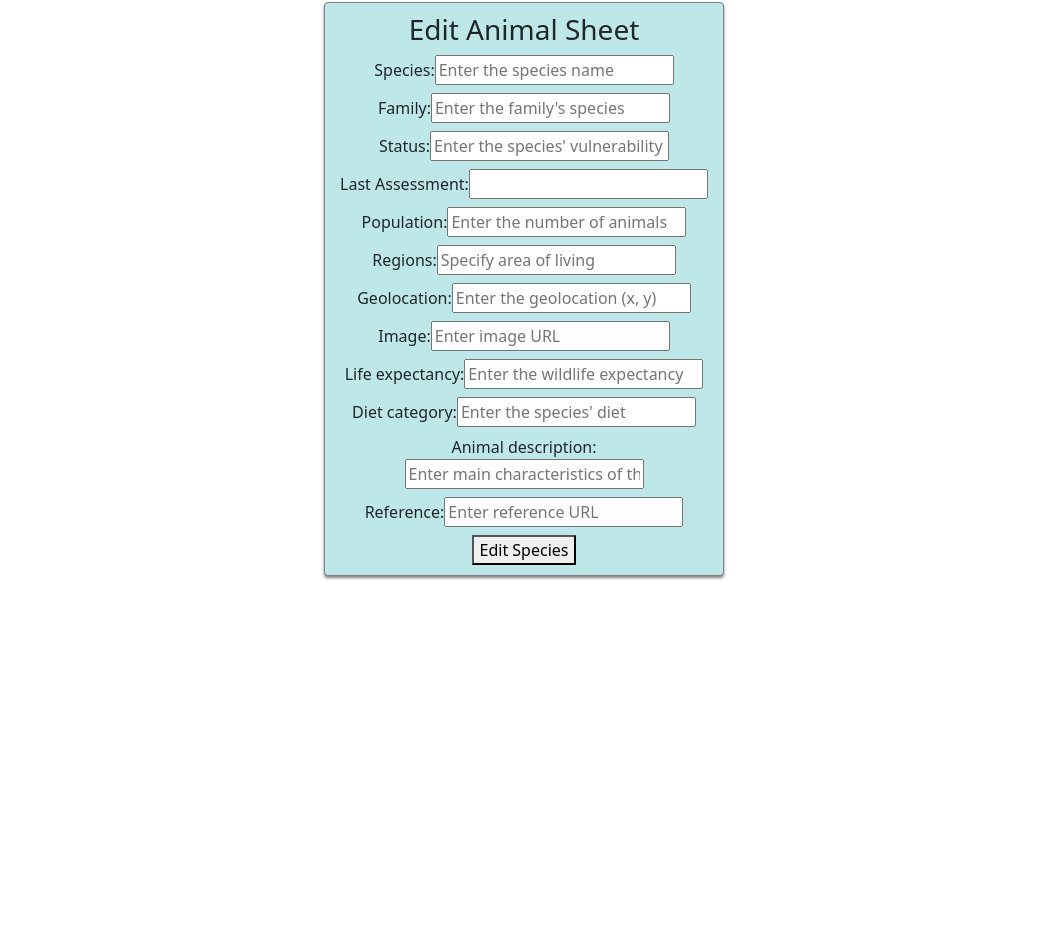
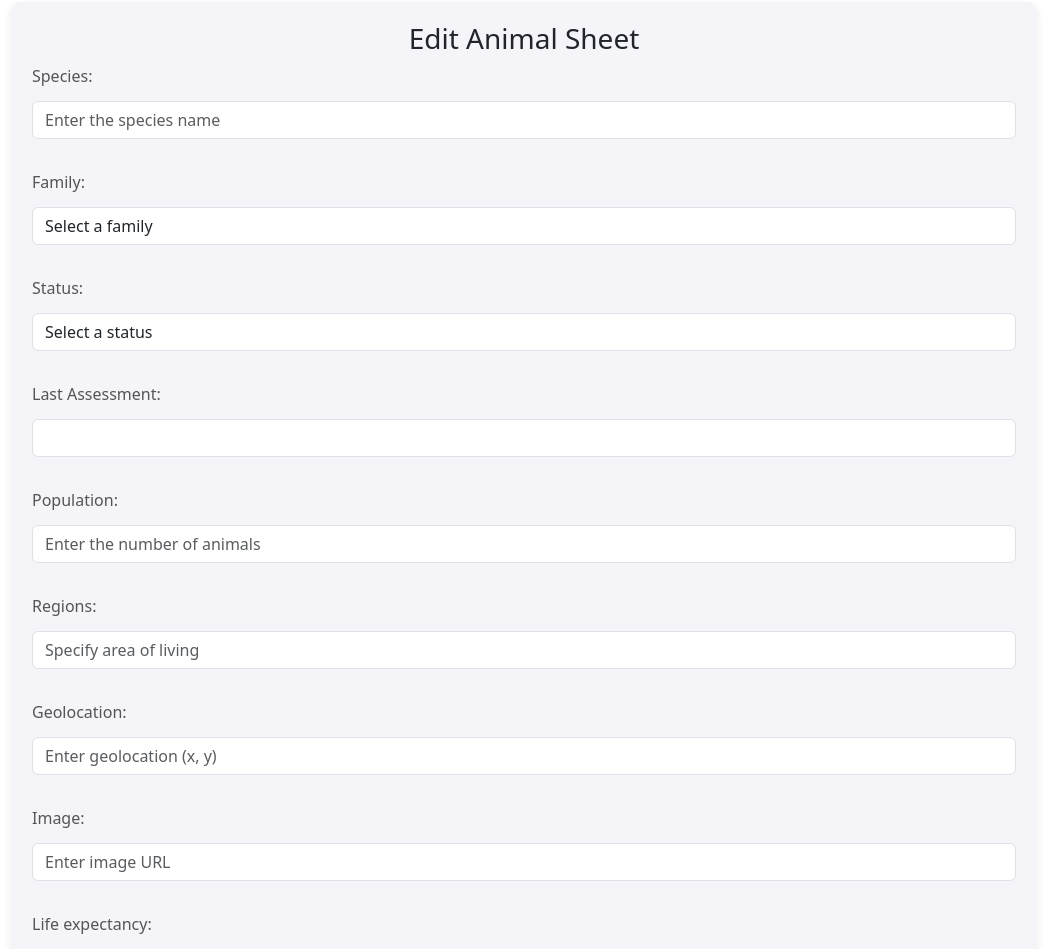
Before and after one commit to GB-Squad/Project-2-Environment-Climate-change, a React (Vite) app: page /edit/1 in a window 1280 px wide. Shown: the part 233-1182 px from the top of the page, without its empty margins (116-1163 px from the left). Before the commit the page ends 829 px from the top, so only its background shows below. Built offline with nearby package versions, Linux system fonts and the light colour scheme; no server answers.

Commit message:
search functinality with some css

```diff
--- a/src/App.jsx
+++ b/src/App.jsx
@@ -1,39 +1,41 @@
-import { useState } from 'react'
-import './App.css'
-import Navbar from './Components/Navbar'
-import AnimalsList from './Pages/AnimalsListing' // Fixed import name
-import HomePage from './Pages/HomePage'
-import { Routes, Route } from 'react-router-dom'
+import { useState } from 'react';
+import './App.css';
+import Navbar from './Components/Navbar';
+import AnimalsList from './Pages/AnimalsListing';
+import HomePage from './Pages/HomePage';
+import { Routes, Route } from 'react-router-dom';
 import AnimalDetails from "./Pages/AnimalDetails";
 import AddAnimal from './Pages/AddAnimal';
-import EditAnimal from './Pages/EditAnimal'
-import axios from 'axios'
-
-
-
+import EditAnimal from './Pages/EditAnimal';
 
 function App() {
+  const [searchTerm, setSearchTerm] = useState('');
+  const [displayAnimal, setAnimal] = useState([]);
 
-  const [DisplayAnimal, setAnimal] = useState([]);
-
-
+  const handleSearchChange = (term) => {
+    setSearchTerm(term);
+  };
 
   return (
     <>
-      <h1> Wildlife Watcher</h1>
+      <h1>Wildlife Watcher</h1>
       <h3>A collaborative tool for tracking species conservation statuses</h3>
-      <Navbar />
-      <div>
-        <Routes>
-          <Route path="/animalList" element={<AnimalsList callBackDisplayAnimal={DisplayAnimal} callBackSetAnimal={setAnimal} />} ></Route>
-          <Route path="/" element={<HomePage callBackDisplayAnimal={DisplayAnimal} callBackSetAnimal={setAnimal}/>} ></Route>
-          <Route path="/animal/:id" element={<AnimalDetails />} />
-          <Route path="/addAnimal" element={<AddAnimal />} />
-          <Route path="/edit/:id" element={<EditAnimal />} />
-        </Routes>
-      </div>
+      <Navbar searchTerm={searchTerm} onSearchChange={handleSearchChange} />
+      <Routes>
+        <Route
+          path="/animalList"
+          element={<AnimalsList searchTerm={searchTerm} callBackDisplayAnimal={displayAnimal} callBackSetAnimal={setAnimal} />}
+        />
+        <Route
+          path="/"
+          element={<HomePage callBackDisplayAnimal={displayAnimal} callBackSetAnimal={setAnimal} />}
+        />
+        <Route path="/animal/:id" element={<AnimalDetails />} />
+        <Route path="/addAnimal" element={<AddAnimal />} />
+        <Route path="/edit/:id" element={<EditAnimal />} />
+      </Routes>
     </>
-  )
+  );
 }
 
-export default App
+export default App;
--- a/src/Components/Navbar.jsx
+++ b/src/Components/Navbar.jsx
@@ -1,6 +1,6 @@
 import { Link, NavLink, useLocation } from "react-router-dom";
 
-function Navbar() {
+function Navbar({ searchTerm, onSearchChange }) {
     const location = useLocation();
     const shouldShowSearchBar = location.pathname === '/animalList';
 
@@ -17,6 +17,8 @@ function Navbar() {
                             type="search"
                             placeholder="Search"
                             aria-label="Search"
+                            value={searchTerm}
+                            onChange={(e) => onSearchChange(e.target.value)}
                         />
                         <button className="btn btn-outline-success" type="submit">
                             Search
--- a/src/Pages/AddAnimal.jsx
+++ b/src/Pages/AddAnimal.jsx
@@ -1,7 +1,7 @@
 import React, { useState } from "react";
 import axios from "axios";
 import { useNavigate } from "react-router-dom";
-import "../Styles/addAnimal.css";
+import "../Pages/EditAnimal.css";
 
 function AddAnimal() {
     const [family, setFamily] = useState("");
@@ -69,150 +69,159 @@ function AddAnimal() {
         <div className="addAnimalFormContainer">
             <h3>Track new species</h3>
             <form onSubmit={handleSubmit}>
-                <label>
-                    Species:
+                <div className="form-group">
+                    <label>Species:</label>
                     <input
                         type="text"
                         name="species"
-                        placeholder="enter the species name"
+                        placeholder="Enter the species name"
                         value={species}
                         onChange={(e) => { setSpecies(e.target.value) }}
+                        className="form-control"
                     />
-                </label>
+                </div>
 
-                <label>
-                    Family:
+                <div className="form-group">
+                    <label>Family:</label>
                     <select
                         name="family"
                         value={family}
                         onChange={(e) => setFamily(e.target.value)}
+                        className="form-control"
                         required
                     >
                         <option value="">Select a family</option>
-                        <option value="mammals">Felidae</option>
-                        <option value="reptiles">Canidae</option>
-                        <option value="fish">Cervidae</option>
-                        <option value="Birds">Ursidae</option>
-                        {/* Add more families as needed */}
+                        <option value="Felidae">Felidae</option>
+                        <option value="Canidae">Canidae</option>
+                        <option value="Cervidae">Cervidae</option>
+                        <option value="Ursidae">Ursidae</option>
                     </select>
-                </label>
+                </div>
 
-                <label>
-                    Status:
+                <div className="form-group">
+                    <label>Status:</label>
                     <select
                         name="status"
                         value={status}
                         onChange={(e) => setStatus(e.target.value)}
+                        className="form-control"
                         required
                     >
                         <option value="">Select a status</option>
-                        <option value="Critically Endangered (CR)">Endangered</option>
-                        <option value="Endangered (EN)">Vulnerable</option>
-                        <option value="Vulnerable">Critically Endangered</option>
+                        <option value="Critically Endangered (CR)">Critically Endangered</option>
+                        <option value="Endangered (EN)">Endangered</option>
+                        <option value="Vulnerable">Vulnerable</option>
+                    </select>
+                </div>
 
-                    </select>
-                </label>
-
-                <label>
-                    Last Assessment:
+                <div className="form-group">
+                    <label>Last Assessment:</label>
                     <input
                         type="date"
                         name="lastAssessed"
-                        placeholder="enter the date of the last status assessment"
                         value={lastAssessed}
                         onChange={(e) => { setLastAssessed(e.target.value) }}
+                        className="form-control"
                     />
-                </label>
+                </div>
 
-                <label>
-                    Population:
+                <div className="form-group">
+                    <label>Population:</label>
                     <input
                         type="number"
                         name="population"
-                        placeholder="enter the number of animals"
+                        placeholder="Enter the number of animals"
                         value={population}
                         onChange={(e) => { setPopulation(e.target.value) }}
+                        className="form-control"
                     />
-                </label>
+                </div>
 
-                <label>
-                    Regions:
+                <div className="form-group">
+                    <label>Regions:</label>
                     <input
                         type="text"
                         name="regions"
-                        placeholder="specify area of living"
+                        placeholder="Specify area of living"
                         value={regions}
                         onChange={(e) => { setRegions(e.target.value) }}
+                        className="form-control"
                     />
-                </label>
+                </div>
 
-                <label>
-                    Geolocation:
+                <div className="form-group">
+                    <label>Geolocation:</label>
                     <input
                         type="text"
                         name="geolocations"
-                        placeholder="enter the geolocation (x, y)"
+                        placeholder="Enter geolocation (x, y)"
                         value={geolocations}
                         onChange={(e) => { setGeolocations(e.target.value) }}
+                        className="form-control"
                     />
-                </label>
+                </div>
 
-                <label>
-                    Image:
+                <div className="form-group">
+                    <label>Image:</label>
                     <input
                         type="text"
                         name="image"
-                        placeholder="enter image URL"
+                        placeholder="Enter image URL"
                         value={image}
                         onChange={(e) => { setImage(e.target.value) }}
+                        className="form-control"
                     />
-                </label>
+                </div>
 
-                <label>
-                    Life expectancy:
+                <div className="form-group">
+                    <label>Life expectancy:</label>
                     <input
                         type="text"
                         name="life_expectancy"
-                        placeholder="enter the wild life expectancy"
+                        placeholder="Enter wildlife life expectancy"
                         value={life_expectancy}
                         onChange={(e) => { setLife_expectancy(e.target.value) }}
+                        className="form-control"
                     />
-                </label>
+                </div>
 
-                <label>
-                    Diet category:
+                <div className="form-group">
+                    <label>Diet category:</label>
                     <input
                         type="text"
                         name="diet_category"
-                        placeholder="enter the species' diet"
+                        placeholder="Enter species' diet"
                         value={diet_category}
                         onChange={(e) => { setDiet_category(e.target.value) }}
+                        className="form-control"
                     />
-                </label>
+                </div>
 
-                <label>
-                    Animal description:
+                <div className="form-group">
+                    <label>Animal description:</label>
                     <input
                         type="text"
                         name="animal_description"
-                        placeholder="enter main characteristics of the species"
+                        placeholder="Enter main characteristics of the species"
                         value={animal_description}
                         onChange={(e) => { setAnimal_description(e.target.value) }}
+                        className="form-control"
                     />
-                </label>
+                </div>
 
-                <label>
-                    Reference:
+                <div className="form-group">
+                    <label>Reference:</label>
                     <input
                         type="text"
                         name="reference"
-                        placeholder="enter reference URL"
+                        placeholder="Enter reference URL"
                         value={reference}
                         onChange={(e) => { setReference(e.target.value) }}
+                        className="form-control"
                     />
-                </label>
+                </div>
 
-                <button type="submit">Add new species</button>
+                <button type="submit" className="btn-submit">Add New Species</button>
             </form>
         </div>
     );
--- a/src/Pages/AnimalDetails.jsx
+++ b/src/Pages/AnimalDetails.jsx
@@ -2,10 +2,10 @@ import React, { useEffect, useState } from "react";
 import { useParams } from "react-router-dom";
 import axios from "axios";
 import { Link } from "react-router-dom";
-import "./AnimalDetail.css"; // Import the CSS file
+import "./AnimalDetail.css";
 
 function AnimalDetails() {
-  const { id } = useParams(); // Get the animal ID from the URL
+  const { id } = useParams();
   const [animalDetails, setAnimalDetails] = useState(null);
 
   useEffect(() => {
--- /dev/null
+++ b/src/Pages/EditAnimal.css
@@ -0,0 +1,62 @@
+.addAnimalFormContainer {
+    width: 80%;
+    margin: 0 auto;
+    padding: 20px;
+    background-color: #f4f4f9;
+    border-radius: 8px;
+    box-shadow: 0px 4px 10px rgba(0, 0, 0, 0.1);
+}
+
+h3 {
+    text-align: center;
+    color: #333;
+    margin-bottom: 20px;
+}
+
+form {
+    display: flex;
+    flex-direction: column;
+    gap: 15px;
+}
+
+.form-group {
+    display: flex;
+    flex-direction: column;
+    gap: 5px;
+}
+
+label {
+    font-size: 16px;
+    color: #555;
+}
+
+input {
+    padding: 10px;
+    border: 1px solid #ddd;
+    border-radius: 5px;
+    font-size: 14px;
+    outline: none;
+}
+
+input:focus {
+    border-color: #007bff;
+}
+
+button {
+    padding: 12px;
+    background-color: #007bff;
+    color: white;
+    font-size: 16px;
+    border: none;
+    border-radius: 5px;
+    cursor: pointer;
+    transition: background-color 0.3s ease;
+}
+
+button:hover {
+    background-color: #0056b3;
+}
+
+button:focus {
+    outline: none;
+}
--- a/src/Pages/EditAnimal.jsx
+++ b/src/Pages/EditAnimal.jsx
@@ -1,7 +1,7 @@
 import axios from "axios";
 import { useEffect, useState } from "react";
 import { useParams, useNavigate } from "react-router-dom";
-import "../Styles/addAnimal.css";
+import "../Pages/EditAnimal.css";
 
 function EditAnimal() {
     const { id } = useParams();
@@ -61,126 +61,161 @@ function EditAnimal() {
             <div className="addAnimalFormContainer">
                 <h3>Edit Animal Sheet</h3>
                 <form onSubmit={handleSubmit}>
-                    <label>
-                        Species:
+                    <div className="form-group">
+                        <label>Species:</label>
                         <input
                             type="text"
                             name="species"
                             placeholder="Enter the species name"
                             value={animalData.species}
                             onChange={handleChange}
+                            className="form-control"
                         />
-                    </label>
-                    <label>
-                        Family:
-                        <input
-                            type="text"
+                    </div>
+
+                    <div className="form-group">
+                        <label>Family:</label>
+                        <select
                             name="family"
-                            placeholder="Enter the family's species"
                             value={animalData.family}
                             onChange={handleChange}
-                        />
-                    </label>
-                    <label>
-                        Status:
-                        <input
-                            type="text"
+                            className="form-control"
+                            required
+                        >
+                            <option value="">Select a family</option>
+                            <option value="Felidae">Felidae</option>
+                            <option value="Canidae">Canidae</option>
+                            <option value="Cervidae">Cervidae</option>
+                            <option value="Ursidae">Ursidae</option>
+                            {/* Add more families as needed */}
+                        </select>
+                    </div>
+
+                    <div className="form-group">
+                        <label>Status:</label>
+                        <select
                             name="status"
-                            placeholder="Enter the species' vulnerability status"
                             value={animalData.status}
                             onChange={handleChange}
-                        />
-                    </label>
-                    <label>
-                        Last Assessment:
+                            className="form-control"
+                            required
+                        >
+                            <option value="">Select a status</option>
+                            <option value="Critically Endangered (CR)">Critically Endangered</option>
+                            <option value="Endangered (EN)">Endangered</option>
+                            <option value="Vulnerable">Vulnerable</option>
+                            {/* Add more status options as needed */}
+                        </select>
+                    </div>
+
+                    <div className="form-group">
+                        <label>Last Assessment:</label>
                         <input
                             type="text"
                             name="lastAssessed"
                             value={animalData.lastAssessed}
                             onChange={handleChange}
+                            className="form-control"
                         />
-                    </label>
-                    <label>
-                        Population:
+                    </div>
+
+                    <div className="form-group">
+                        <label>Population:</label>
                         <input
                             type="number"
                             name="population"
                             placeholder="Enter the number of animals"
                             value={animalData.population}
                             onChange={handleChange}
+                            className="form-control"
                         />
-                    </label>
-                    <label>
-                        Regions:
+                    </div>
+
+                    <div className="form-group">
+                        <label>Regions:</label>
                         <input
                             type="text"
                             name="regions"
                             placeholder="Specify area of living"
                             value={animalData.regions}
                             onChange={handleChange}
+                            className="form-control"
                         />
-                    </label>
-                    <label>
-                        Geolocation:
+                    </div>
+
+                    <div className="form-group">
+                        <label>Geolocation:</label>
                         <input
                             type="text"
                             name="geolocations"
-                            placeholder="Enter the geolocation (x, y)"
+                            placeholder="Enter geolocation (x, y)"
                             value={animalData.geolocations}
                             onChange={handleChange}
+                            className="form-control"
                         />
-                    </label>
-                    <label>
-                        Image:
+                    </div>
+
+                    <div className="form-group">
+                        <label>Image:</label>
                         <input
                             type="text"
                             name="image"
                             placeholder="Enter image URL"
                             value={animalData.image}
                             onChange={handleChange}
+                            className="form-control"
                         />
-                    </label>
-                    <label>
-                        Life expectancy:
+                    </div>
+
+                    <div className="form-group">
+                        <label>Life expectancy:</label>
                         <input
                             type="text"
                             name="life_expectancy"
-                            placeholder="Enter the wildlife expectancy"
+                            placeholder="Enter wildlife life expectancy"
                             value={animalData.life_expectancy}
                             onChange={handleChange}
+                            className="form-control"
                         />
-                    </label>
-                    <label>
-                        Diet category:
+                    </div>
+
+                    <div className="form-group">
+                        <label>Diet category:</label>
                         <input
                             type="text"
                             name="diet_category"
-                            placeholder="Enter the species' diet"
+                            placeholder="Enter species' diet"
                             value={animalData.diet_category}
                             onChange={handleChange}
+                            className="form-control"
                         />
-                    </label>
-                    <label>
-                        Animal description:
+                    </div>
+
+                    <div className="form-group">
+                        <label>Animal description:</label>
                         <input
                             type="text"
                             name="animal_description"
                             placeholder="Enter main characteristics of the species"
                             value={animalData.animal_description}
                             onChange={handleChange}
+                            className="form-control"
                         />
-                    </label>
-                    <label>
-                        Reference:
+                    </div>
+
+                    <div className="form-group">
+                        <label>Reference:</label>
                         <input
                             type="text"
                             name="reference"
                             placeholder="Enter reference URL"
                             value={animalData.reference}
                             onChange={handleChange}
+                            className="form-control"
                         />
-                    </label>
-                    <button type="submit">Edit Species</button>
+                    </div>
+
+                    <button type="submit" className="btn-submit">Edit Species</button>
                 </form>
             </div>
         </>
```
Also changed, not shown: src/Pages/AnimalsListing.jsx (+16 -10 lines).
